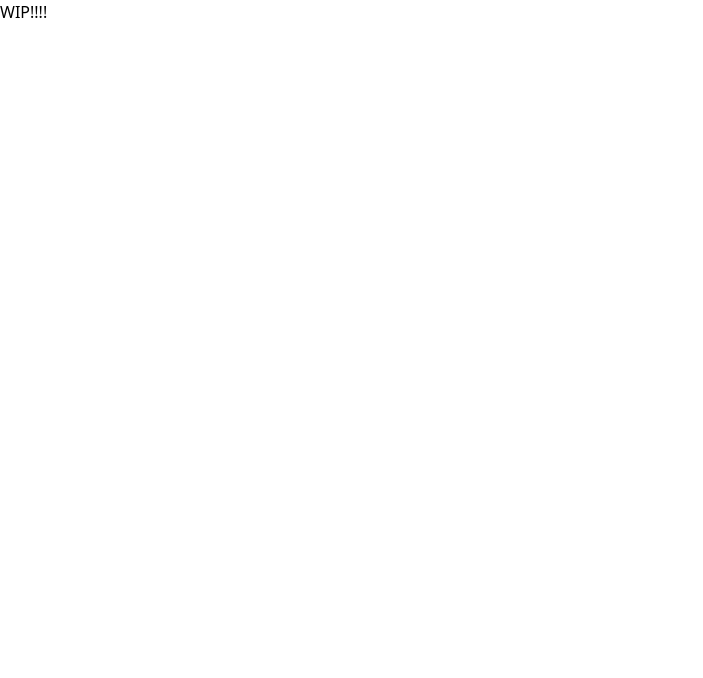
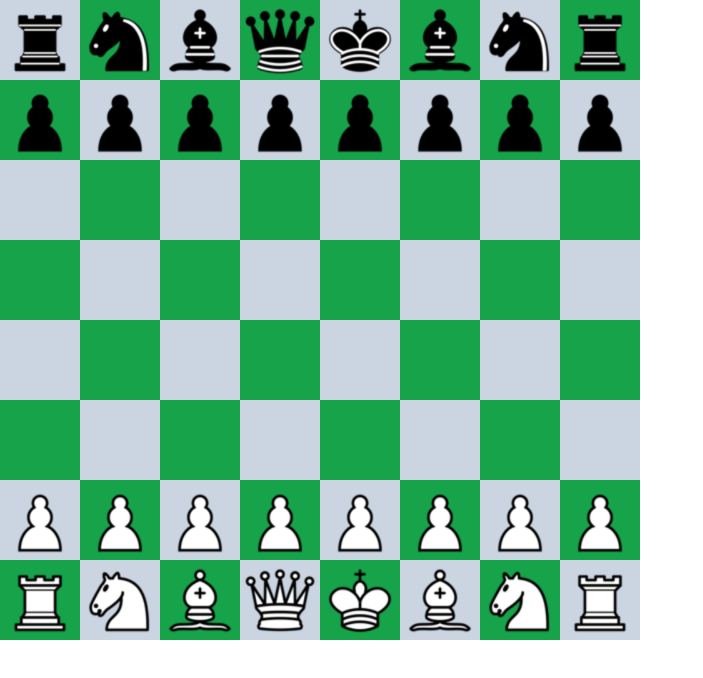
Before and after one commit to AayushK47/chess, a Next.js app: page / in a window 1280 px wide. Shown: the top 678 px of the page, without its empty margins (0-703 px from the left). Built offline with nearby package versions, Linux system fonts and the light colour scheme.

Commit message:
ADD: chessboard ui

```diff
--- a/app/page.tsx
+++ b/app/page.tsx
@@ -1,6 +1,8 @@
+import BoardUI from "../components/board";
+
 function IndexPage() {
     return (
-        <h1>WIP!!!!</h1>
+        <BoardUI />
     )
 }
 
--- /dev/null
+++ b/components/board.tsx
@@ -0,0 +1,26 @@
+import { store } from "../store/board/store";
+import SquareUI from "./square";
+
+function BoardUI() {
+    console.log();
+
+    return (
+        <div className="flex flex-wrap" style={{ width: "640px" }}>
+            {
+                store
+                .getState()
+                .board
+                .getBoard()
+                .flat()
+                .map(({ row, column, piece }) =>
+                    <SquareUI
+                        piece={piece}
+                        row={row}
+                        column={column}
+                        isLightSquared={(row + column) % 2 === 0}
+                    />)}
+        </div>
+    )
+}
+
+export default BoardUI;
--- /dev/null
+++ b/components/square.tsx
@@ -0,0 +1,18 @@
+import Piece from "../core/pieces/piece";
+
+interface SquareUIProps {
+    isLightSquared: boolean;
+    row: number;
+    column: number;
+    piece?: Piece
+}
+
+function SquareUI({ isLightSquared, piece }: SquareUIProps) {
+    return (
+        <div className={`h-20 w-20 ${isLightSquared ? 'bg-slate-300' : 'bg-green-600'}`}>
+            { piece && <img draggable={false} src={`/images/${piece.color ? 'white' : 'black'}_${piece.name}.png`} alt="" /> }
+        </div>
+    )
+}
+
+export default SquareUI;
```
